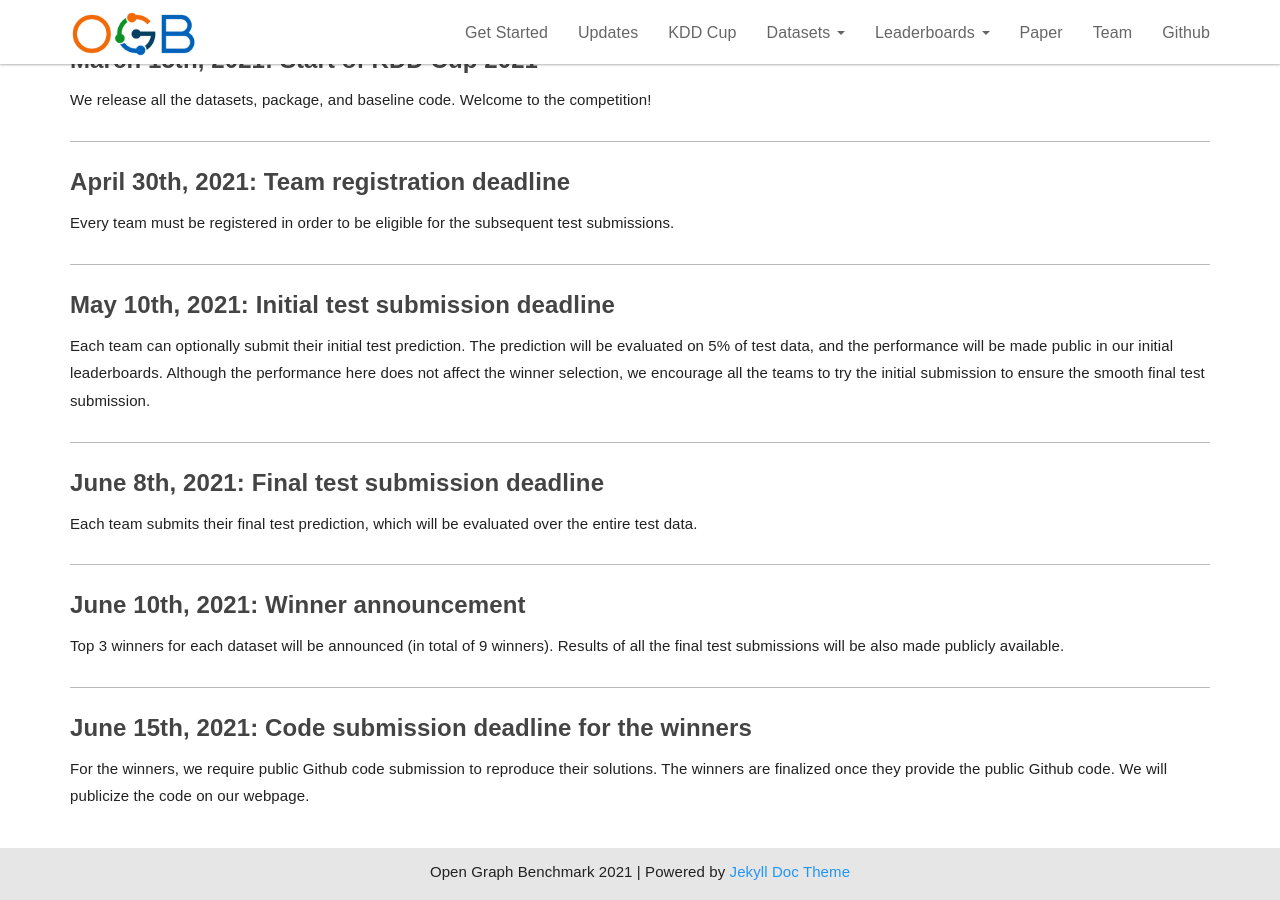
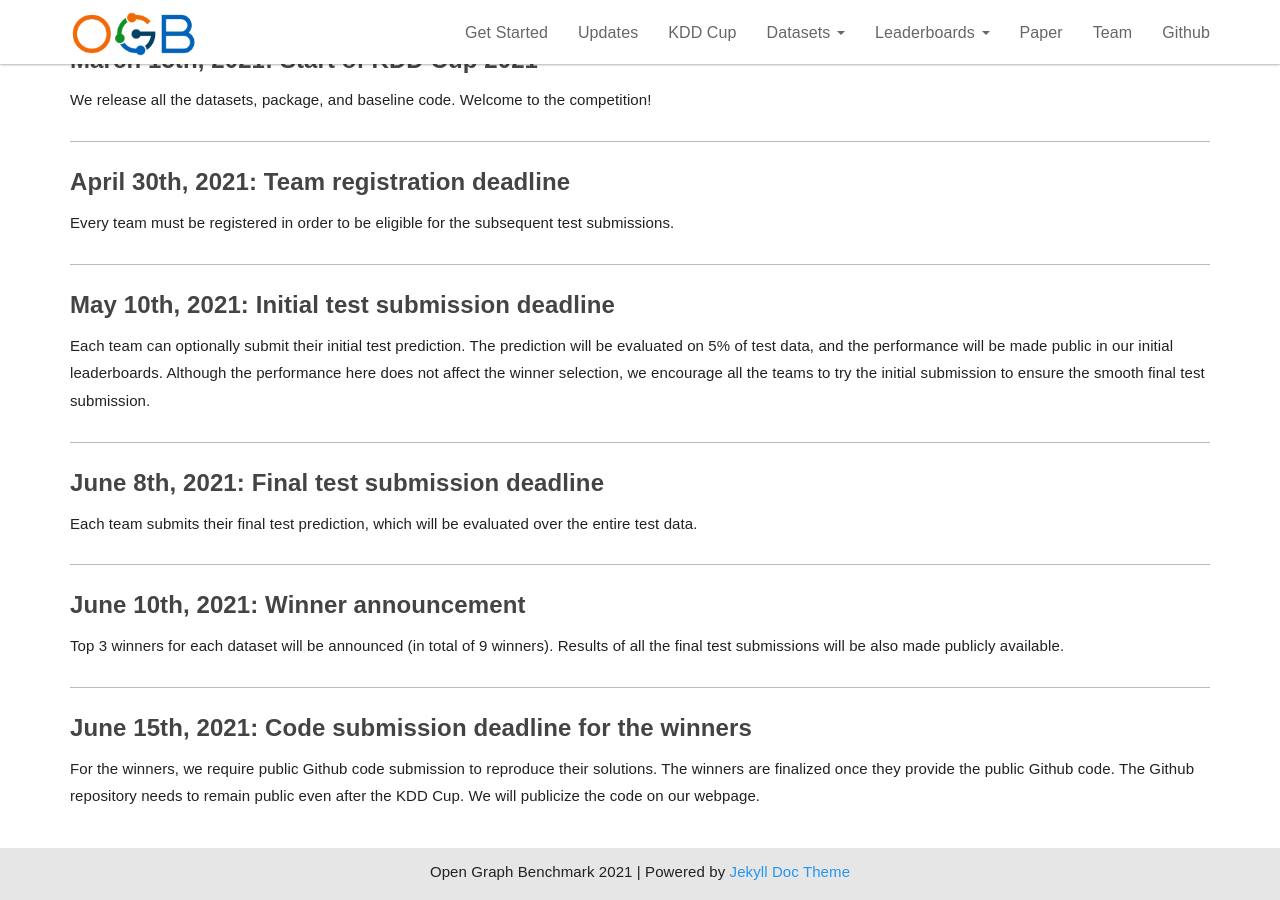
Before and after one commit to snap-stanford/ogb-web, a Jekyll site: the page built from _docs/kddcup2021/timeline.md, in a window 1280 px wide and 900 px high, scrolled down 541 px. Built offline with Jekyll 4.4.1, drawn with Linux system fonts in a browser that asks for light colours.

Commit message:
update rule

```diff
--- a/_docs/kddcup2021/timeline.md
+++ b/_docs/kddcup2021/timeline.md
@@ -41,5 +41,4 @@ Results of all the final test submissions will be also made publicly available.
 
 ##### **June 15th, 2021: Code submission deadline for the winners**
 For the winners, we require public Github code submission to reproduce their solutions.
-The winners are finalized once they provide the public Github code.
-We will publicize the code on our webpage.
+The winners are finalized once they provide the public Github code. The Github repository needs to remain public even after the KDD Cup. We will publicize the code on our webpage.
```
